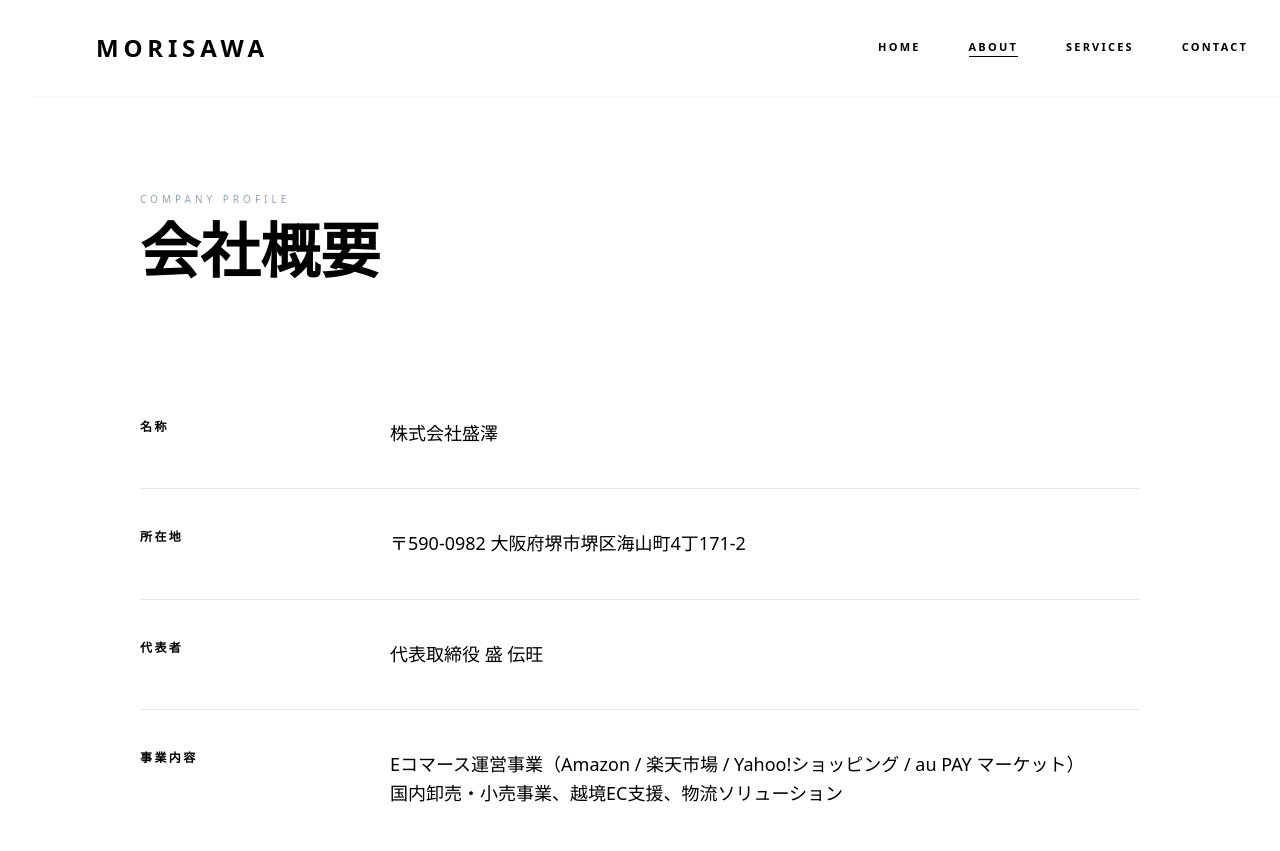
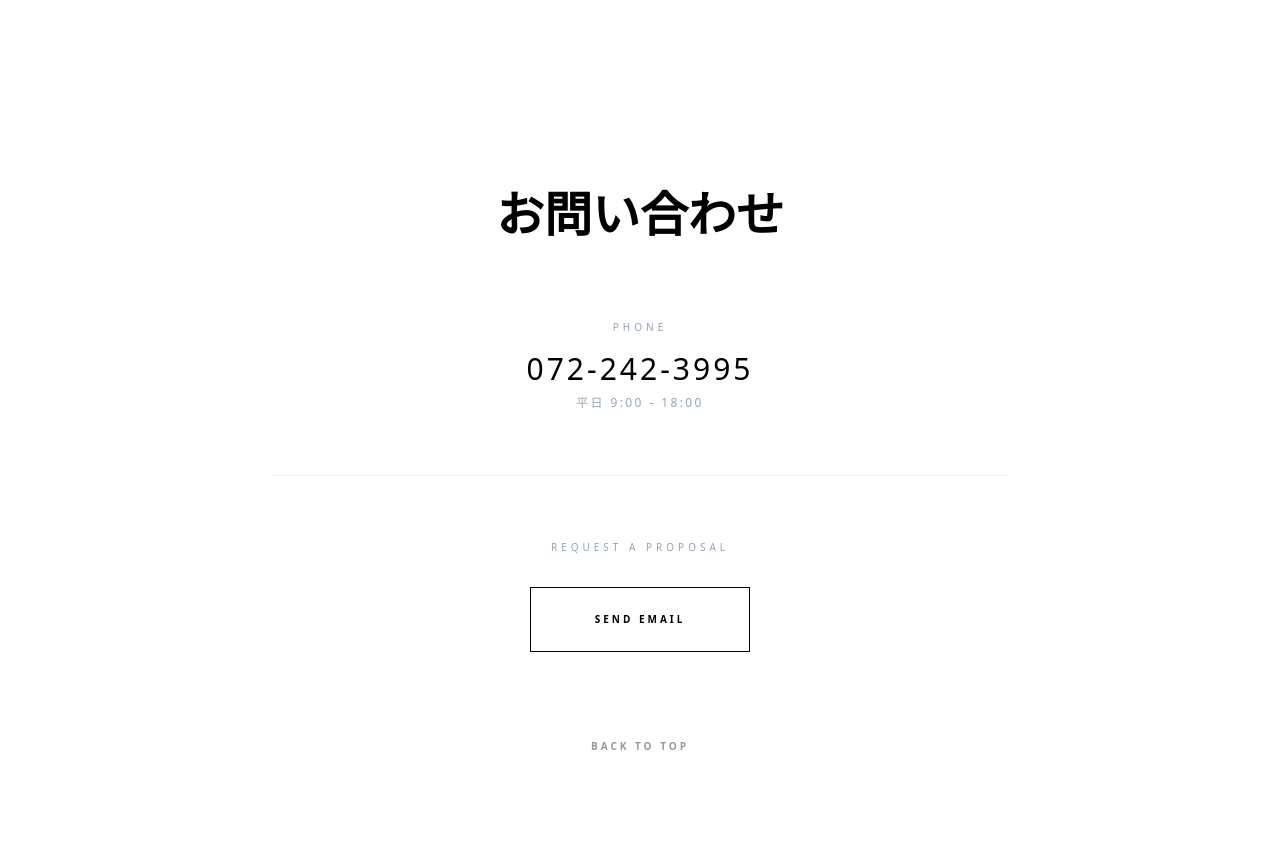
Before and after one commit to lhx970406-jpg/morisawa, a plain HTML site: page about.html in a window 1280 px wide. Shown: the top 851 px of the page. Drawn offline with nearby package versions, Linux system fonts and the light colour scheme; a web font is replaced by a local one.

Commit message:
Update about.html

```diff
--- a/about.html
+++ b/about.html
@@ -3,53 +3,31 @@
 <head>
     <meta charset="UTF-8">
     <meta name="viewport" content="width=device-width, initial-scale=1.0">
-    <title>About | 株式会社盛澤</title>
+    <title>Contact | 株式会社盛澤</title>
     <script src="https://cdn.tailwindcss.com"></script>
     <link href="fonts.googleapis.com" rel="stylesheet">
 </head>
-<body class="bg-white pt-48 pb-32 px-8">
-    <header class="fixed top-0 w-full z-50 bg-white/90 backdrop-blur-sm border-b border-slate-50">
-        <nav class="max-w-[1600px] mx-auto px-16 h-24 flex justify-between items-center text-[11px] font-bold tracking-[0.2em] uppercase">
-            <a href="index.html" class="text-2xl tracking-[0.2em]">MoriSawa</a>
-            <div class="hidden md:flex space-x-12 uppercase">
-                <a href="index.html">Home</a>
-                <a href="about.html" class="border-b border-black">About</a>
-                <a href="services.html">Services</a>
-                <a href="contact.html">Contact</a>
+<body class="bg-white pt-48 flex flex-col min-h-screen">
+    <div class="max-w-[800px] mx-auto px-8 w-full flex-grow">
+        <h1 class="text-4xl md:text-5xl font-bold mb-20 text-center" style="font-family: 'Shippori Mincho';">お問い合わせ</h1>
+
+        <div class="text-center space-y-16">
+            <div>
+                <p class="text-[10px] tracking-[0.4em] text-slate-400 mb-4 uppercase">Phone</p>
+                <p class="text-3xl font-light tracking-[0.1em]">072-242-3995</p>
+                <p class="text-slate-400 mt-2 text-xs font-light tracking-[0.2em]">平日 9:00 - 18:00</p>
             </div>
-        </nav>
-    </header>
 
-    <div class="max-w-[1000px] mx-auto">
-        <span class="text-[10px] tracking-[0.4em] text-slate-400 block mb-4 uppercase">Company Profile</span>
-        <h1 class="text-4xl md:text-6xl font-bold mb-24" style="font-family: 'Shippori Mincho';">会社概要</h1>
-
-        <div class="divide-y divide-slate-200">
-            <div class="grid md:grid-cols-4 py-10">
-                <div class="text-xs font-bold tracking-[0.2em] mb-4 md:mb-0">名称</div>
-                <div class="md:col-span-3 text-lg font-light leading-relaxed">株式会社盛澤</div>
-            </div>
-            <div class="grid md:grid-cols-4 py-10">
-                <div class="text-xs font-bold tracking-[0.2em] mb-4 md:mb-0">所在地</div>
-                <div class="md:col-span-3 text-lg font-light leading-relaxed">〒590-0982 大阪府堺市堺区海山町4丁171-2</div>
-            </div>
-            <div class="grid md:grid-cols-4 py-10">
-                <div class="text-xs font-bold tracking-[0.2em] mb-4 md:mb-0">代表者</div>
-                <div class="md:col-span-3 text-lg font-light leading-relaxed">代表取締役 盛 伝旺</div>
-            </div>
-            <div class="grid md:grid-cols-4 py-10">
-                <div class="text-xs font-bold tracking-[0.2em] mb-4 md:mb-0">事業内容</div>
-                <div class="md:col-span-3 text-lg font-light leading-relaxed">
-                    Eコマース運営事業（Amazon / 楽天市場 / Yahoo!ショッピング / au PAY マーケット）<br>
-                    国内卸売・小売事業、越境EC支援、物流ソリューション
-                </div>
+            <div class="pt-16 border-t border-slate-100">
+                <p class="text-[10px] tracking-[0.4em] text-slate-400 mb-8 uppercase">Request a Proposal</p>
+                <a href="mailto:info@yourcompany.jp" class="inline-block border border-black px-16 py-6 text-[10px] font-bold tracking-[0.3em] uppercase hover:bg-black hover:text-white transition duration-500">
+                    Send Email
+                </a>
             </div>
         </div>
-
-        <!-- Google Map (シンプルに埋め込み) -->
-        <div class="mt-32 grayscale hover:grayscale-0 transition-all duration-1000">
-            <iframe src="www.google.com" width="100%" height="500" style="border:0;" loading="lazy"></iframe>
-        </div>
     </div>
+    <footer class="py-20 text-center">
+        <a href="index.html" class="text-[10px] font-bold tracking-[0.3em] uppercase opacity-40 hover:opacity-100 transition">Back to Top</a>
+    </footer>
 </body>
 </html>
```
